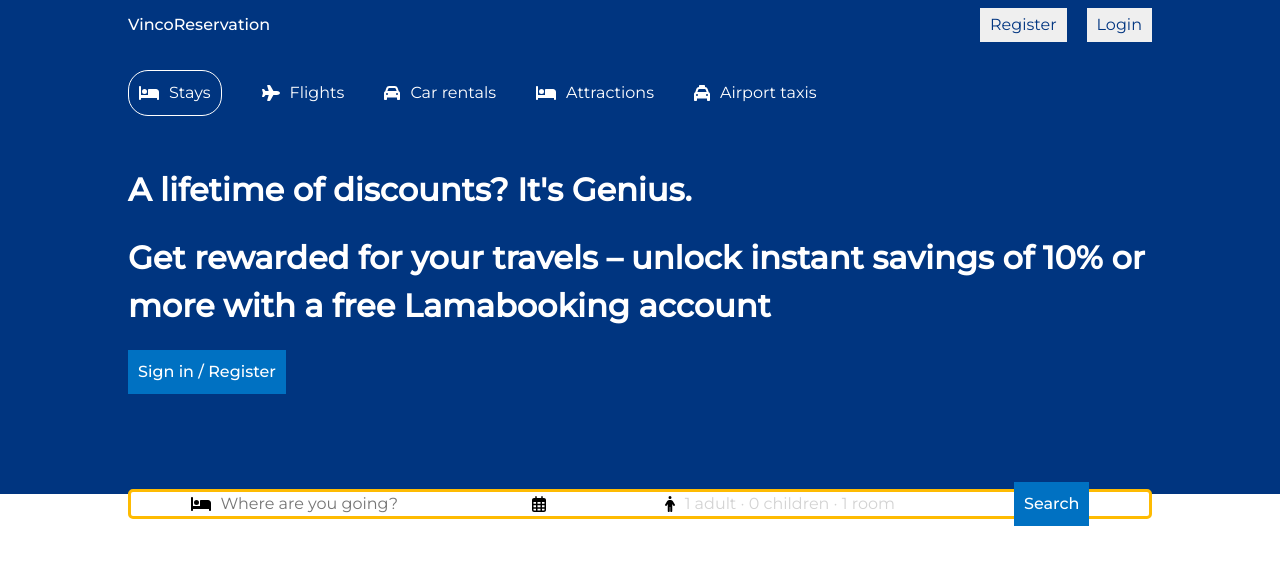
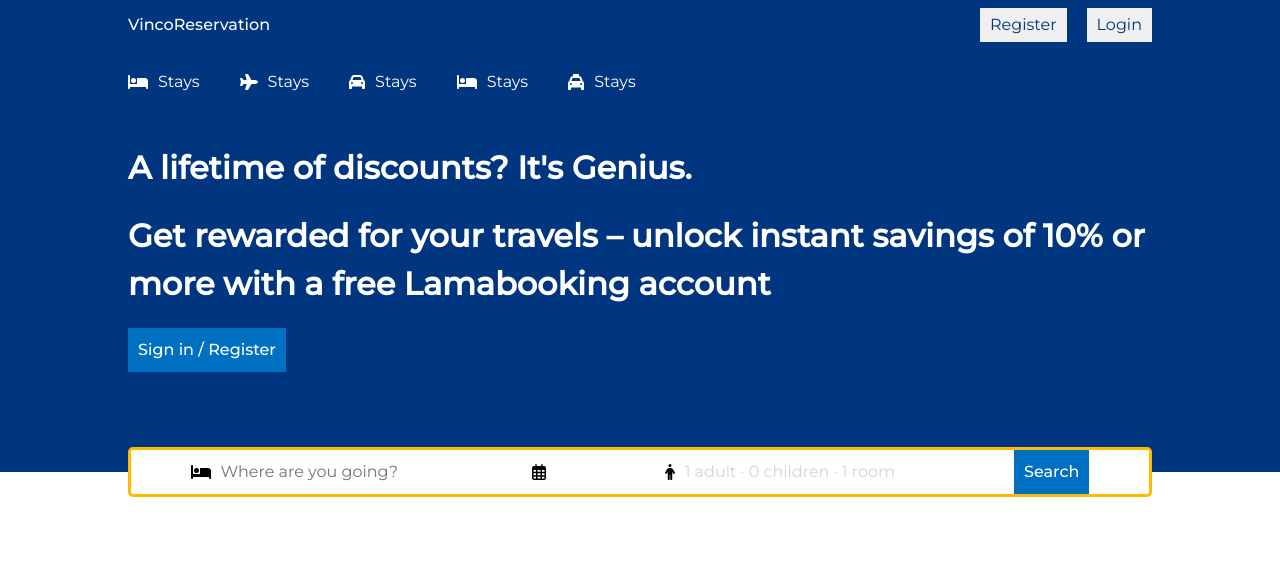
Before and after one commit to ChristhianSM/vinco-frontend-reservation, a React (Create React App) app: page / in a window 1280 px wide. Shown: the top 564 px of the page. Built offline with nearby package versions, Linux system fonts and the light colour scheme.

Commit message:
Add components the header

```diff
--- a/src/assets/colors/index.js
+++ b/src/assets/colors/index.js
@@ -8,8 +8,8 @@ export const colors = {
   gray: "#616161",
   lightGray: "#8E8E8E",
   darkGray: "#373737",
-  background: "#F5F5F6",
-  backgroundDark: "#E1E2E1",
+  background: "#003580",
+  backgroundButton: "#0071c2",
   // ShallowPink2:
   shallowPink: "#F48FB126",
 };
--- a/src/components/header/Header.jsx
+++ b/src/components/header/Header.jsx
@@ -1,114 +1,19 @@
-import styled from '@emotion/styled'
 import { faCalendarDays } from '@fortawesome/free-regular-svg-icons'
 import { faBed, faCar, faPerson, faPlane, faTaxi } from '@fortawesome/free-solid-svg-icons'
 import { FontAwesomeIcon } from '@fortawesome/react-fontawesome'
 import { useState } from 'react'
 import { useNavigate } from 'react-router-dom'
+import { HeaderListItem } from './components/HeaderListItem'
+import * as Styled from './styles';
 
-const HeaderWrapper = styled.header`
-  background-color: #003580;
-  color: white;
-  display: flex;
-  justify-content: center;
-  position: relative;
-`
-const Container = styled.div`
-  width: 100%;
-  max-width: 1024px;
-  margin: 20px 0px 100px 0px;
-`
-const HeaderList = styled.div`
-  display: flex;
-  gap: 40px;
-  margin-bottom: 50px;
-`
-const HeaderListItem = styled.div`
-  display: flex;
-  align-items: center;
-  gap: 10px;
+const itemList = [
+  { id: 1, icon : faBed, title: "Stays"},
+  { id: 2, icon : faPlane, title: "Flights"},
+  { id: 3, icon : faCar, title: "Car rentals"},
+  { id: 4, icon : faBed, title: "Attractions"},
+  { id: 5, icon : faTaxi, title: "Airport taxis"},
+]
 
-  &.active {
-    border: 1px solid white;
-    padding: 10px;
-    border-radius: 20px;
-  }
-`
-const HeaderTitle = styled.h1`
-
-`
-const HeaderDescription = styled.h1`
-  margin: 20px 0px;
-`
-const HeaderButton = styled.button`
-  background-color: #0071c2;
-  color: white;
-  font-weight: 500;
-  border: none;
-  padding: 10px;
-  cursor: pointer;
-`
-const HeaderSearch = styled.button`
-  height: 30px;
-  background-color: white;
-  border: 3px solid #febb02;
-  display: flex;
-  align-items: center;
-  justify-content: space-around;
-  padding: 10px 0px;
-  border-radius: 5px;
-  position: absolute;
-  bottom: -25px;
-  width: 100%;
-  max-width: 1024px;
-`
-const HeaderSearchItem = styled.div`
-  display: flex;
-  align-items: center;
-  gap: 10px;
-`
-const HeaderSearchInput = styled.input`
-  border: none;
-  outline: none;
-`
-const HeaderSearchText  = styled.span`
-  color: lightgray;
-  cursor: pointer;
-`
-const Options = styled.div`
-   z-index: 2;
-  position: absolute;
-  top: 50px;
-  background-color: white;
-  color: gray;
-  border-radius: 5px;
-  -webkit-box-shadow: 0px 0px 10px -5px rgba(0, 0, 0, 0.4);
-  box-shadow: 0px 0px 10px -5px rgba(0, 0, 0, 0.4);
-`
-const OptionItem = styled.div`
-  width: 200px;
-  display: flex;
-  justify-content: space-between;
-  margin: 10px;
-`
-const OptionCounter = styled.div`
-  display: flex;
-  align-items: center;
-  gap: 10px;
-  font-size: 12px;
-  color: black;
-`
-const OptionCounterButton = styled.div`
-   width: 30px;
-  height: 30px;
-  border: 1px solid #0071c2;
-  color: #0071c2;
-  cursor: pointer;
-  background-color: white;
-
-  &:disabled{
-    cursor: not-allowed;
-  }
-`
 export const Header = ({ type }) => {
 
   const [destination, setDestination] = useState("");
@@ -143,54 +48,39 @@ export const Header = ({ type }) => {
   };
 
   return (
-    <HeaderWrapper>
-      <Container
+    <Styled.HeaderWrapper>
+      <Styled.Container
         className={
           type === "list" ? "headerContainer listMode" : "headerContainer"
         }
       >
-        <HeaderList>
-          <HeaderListItem className='active'>
-            <FontAwesomeIcon icon={faBed} />
-            <span>Stays</span>
-          </HeaderListItem>
-          <HeaderListItem>
-            <FontAwesomeIcon icon={faPlane} />
-            <span>Flights</span>
-          </HeaderListItem>
-          <HeaderListItem>
-            <FontAwesomeIcon icon={faCar} />
-            <span>Car rentals</span>
-          </HeaderListItem>
-          <HeaderListItem>
-            <FontAwesomeIcon icon={faBed} />
-            <span>Attractions</span>
-          </HeaderListItem>
-          <HeaderListItem>
-            <FontAwesomeIcon icon={faTaxi} />
-            <span>Airport taxis</span>
-          </HeaderListItem>
-        </HeaderList>
+        <Styled.HeaderList>
+          {
+            itemList.map( item => (
+              <HeaderListItem key={ item.id } { ...item }/>
+            ))
+          }
+        </Styled.HeaderList>
         {type !== "list" && (
           <>
             <h1 className="headerTitle">
               A lifetime of discounts? It's Genius.
             </h1>
-            <HeaderDescription>
+            <Styled.HeaderDescription>
               Get rewarded for your travels – unlock instant savings of 10% or
               more with a free Lamabooking account
-            </HeaderDescription>
-            <HeaderButton>Sign in / Register</HeaderButton>
-            <HeaderSearch>
-              <HeaderSearchItem>
+            </Styled.HeaderDescription>
+            <Styled.HeaderButton>Sign in / Register</Styled.HeaderButton>
+            <Styled.HeaderSearch>
+              <Styled.HeaderSearchItem>
                 <FontAwesomeIcon icon={faBed} className="headerIcon" />
-                <HeaderSearchInput
+                <Styled.HeaderSearchInput
                   type="text"
                   placeholder="Where are you going?"
                   onChange={(e) => setDestination(e.target.value)}
                 />
-              </HeaderSearchItem>
-              <HeaderSearchItem>
+              </Styled.HeaderSearchItem>
+              <Styled.HeaderSearchItem>
                 <FontAwesomeIcon icon={faCalendarDays} className="headerIcon" />
                 {/* <HeaderSearchText
                   onClick={() => setOpenDate(!openDate)}
@@ -208,84 +98,86 @@ export const Header = ({ type }) => {
                     minDate={new Date()}
                   />
                 )} */}
-              </HeaderSearchItem>
-              <HeaderSearchItem>
+              </Styled.HeaderSearchItem>
+              <Styled.HeaderSearchItem>
                 <FontAwesomeIcon icon={faPerson} className="headerIcon" />
-                <HeaderSearchText
+                <Styled.HeaderSearchText
                   onClick={() => setOpenOptions(!openOptions)}
-                >{`${options.adult} adult · ${options.children} children · ${options.room} room`}</HeaderSearchText>
+                >
+                  {`${options.adult} adult · ${options.children} children · ${options.room} room`}
+                </Styled.HeaderSearchText>
                 {openOptions && (
-                  <Options>
-                    <OptionItem>
+                  <Styled.Options>
+                    <Styled.OptionItem>
                       <span className="optionText">Adult</span>
-                      <OptionCounter>
-                        <OptionCounterButton
+                      <Styled.OptionCounter>
+                        <Styled.OptionCounterButton
                           disabled={options.adult <= 1}
                           onClick={() => handleOption("adult", "d")}
                         >
                           -
-                        </OptionCounterButton>
-                        <span className="optionCounterNumber">
+                        </Styled.OptionCounterButton>
+                        <Styled.OptionCounterNumber>
                           {options.adult}
-                        </span>
-                        <OptionCounterButton
+                        </Styled.OptionCounterNumber>
+                        <Styled.OptionCounterButton
                           onClick={() => handleOption("adult", "i")}
                         >
                           +
-                        </OptionCounterButton>
-                      </OptionCounter>
-                    </OptionItem>
-                    <OptionItem>
+                        </Styled.OptionCounterButton>
+                      </Styled.OptionCounter>
+                    </Styled.OptionItem>
+                    <Styled.OptionItem>
                       <span className="optionText">Children</span>
-                      <OptionCounter>
-                        <OptionCounterButton
+                      <Styled.OptionCounter>
+                        <Styled.OptionCounterButton
                           disabled={options.children <= 0}
                           className="optionCounterButton"
                           onClick={() => handleOption("children", "d")}
                         >
                           -
-                        </OptionCounterButton>
-                        <span className="optionCounterNumber">
+                        </Styled.OptionCounterButton>
+                        <Styled.OptionCounterNumber>
                           {options.children}
-                        </span>
-                        <OptionCounterButton
+                        </Styled.OptionCounterNumber>
+                        <Styled.OptionCounterButton
                           onClick={() => handleOption("children", "i")}
                         >
                           +
-                        </OptionCounterButton>
-                      </OptionCounter>
-                    </OptionItem>
-                    <OptionItem>
+                        </Styled.OptionCounterButton>
+                      </Styled.OptionCounter>
+                    </Styled.OptionItem>
+                    <Styled.OptionItem>
                       <span className="optionText">Room</span>
-                      <OptionCounter>
-                        <OptionCounterButton
+                      <Styled.OptionCounter>
+                        <Styled.OptionCounterButton
                           disabled={options.room <= 1}
                           onClick={() => handleOption("room", "d")}
                         >
                           -
-                        </OptionCounterButton>
-                        <span className="optionCounterNumber">
+                        </Styled.OptionCounterButton>
+                        <Styled.OptionCounterNumber>
                           {options.room}
-                        </span>
-                        <OptionCounterButton
+                        </Styled.OptionCounterNumber>
+                        <Styled.OptionCounterButton
                           onClick={() => handleOption("room", "i")}
                         >
                           +
-                        </OptionCounterButton>
-                      </OptionCounter>
-                    </OptionItem>
-                  </Options>
+                        </Styled.OptionCounterButton>
+                      </Styled.OptionCounter>
+                    </Styled.OptionItem>
+                  </Styled.Options>
                 )}
-              </HeaderSearchItem>
-              <HeaderSearchItem>
-                <HeaderButton onClick={handleSearch}>
+              </Styled.HeaderSearchItem>
+              <Styled.HeaderSearchItem>
+                <Styled.HeaderButton onClick={handleSearch}>
                   Search
-                </HeaderButton>
-              </HeaderSearchItem>
-            </HeaderSearch>
+                </Styled.HeaderButton>
+              </Styled.HeaderSearchItem>
+            </Styled.HeaderSearch>
           </>
         )}
-      </Container>
-    </HeaderWrapper>
+      </Styled.Container>
+    </Styled.HeaderWrapper>
   )
 }
--- /dev/null
+++ b/src/components/header/components/HeaderListItem.jsx
@@ -0,0 +1,12 @@
+import React from 'react'
+import { FontAwesomeIcon } from '@fortawesome/react-fontawesome';
+import * as Styled from '../styles'
+
+export const HeaderListItem = ({icon, title}) => {
+  return (
+    <Styled.HeaderListItem>
+      <FontAwesomeIcon icon={icon} />
+      <span>Stays</span>
+    </Styled.HeaderListItem>
+  )
+}
--- /dev/null
+++ b/src/components/header/styles.js
@@ -0,0 +1,115 @@
+import styled from "@emotion/styled"
+import { colors } from "../../assets/colors"
+
+export const HeaderWrapper = styled.header`
+  background-color: ${colors.background};
+  color: white;
+  display: flex;
+  justify-content: center;
+  position: relative;
+`
+export const Container = styled.div`
+  width: 100%;
+  max-width: 1024px;
+  margin: 20px 0px 100px 0px;
+`
+export const HeaderList = styled.div`
+  display: flex;
+  gap: 40px;
+  margin-bottom: 50px;
+`
+export const HeaderListItem = styled.div`
+  display: flex;
+  align-items: center;
+  gap: 10px;
+
+  &.active {
+    border: 1px solid white;
+    padding: 10px;
+    border-radius: 20px;
+  }
+`
+export const HeaderTitle = styled.h1`
+
+`
+export const HeaderDescription = styled.h1`
+  margin: 20px 0px;
+`
+export const HeaderButton = styled.button`
+  background-color: ${colors.backgroundButton};
+  color: white;
+  font-weight: 500;
+  border: none;
+  padding: 10px;
+  cursor: pointer;
+`
+export const HeaderSearch = styled.button`
+  height: 50px;
+  background-color: white;
+  border: 3px solid #febb02;
+  display: flex;
+  align-items: center;
+  justify-content: space-around;
+  padding: 10px 0px;
+  border-radius: 5px;
+  position: absolute;
+  bottom: -25px;
+  width: 100%;
+  max-width: 1024px;
+`
+export const HeaderSearchItem = styled.div`
+  display: flex;
+  align-items: center;
+  gap: 10px;
+`
+export const HeaderSearchInput = styled.input`
+  border: none;
+  outline: none;
+`
+export const HeaderSearchText  = styled.span`
+  color: lightgray;
+  cursor: pointer;
+`
+export const Options = styled.div`
+   z-index: 2;
+  position: absolute;
+  top: 50px;
+  background-color: white;
+  color: gray;
+  border-radius: 5px;
+  -webkit-box-shadow: 0px 0px 10px -5px rgba(0, 0, 0, 0.4);
+  box-shadow: 0px 0px 10px -5px rgba(0, 0, 0, 0.4);
+`
+export const OptionItem = styled.div`
+  width: 200px;
+  display: flex;
+  justify-content: space-between;
+  margin: 10px;
+`
+export const OptionCounter = styled.div`
+  display: flex;
+  align-items: center;
+  gap: 10px;
+  font-size: 12px;
+  color: black;
+`
+export const OptionCounterButton = styled.div`
+   width: 30px;
+  height: 30px;
+  display: flex;
+  align-items: center;
+  justify-content: center;
+  font-size: 1.5rem;
+  font-weight: 500;
+  border: 1px solid ${colors.backgroundButton};
+  color: ${colors.backgroundButton};
+  cursor: pointer;
+  background-color: white;
+
+  &:disabled{
+    cursor: not-allowed;
+  }
+`
+export const OptionCounterNumber = styled.span`
+  width: 10px;
+`
--- a/src/components/navbar/Navbar.jsx
+++ b/src/components/navbar/Navbar.jsx
@@ -1,9 +1,10 @@
 import styled from '@emotion/styled'
 import React from 'react'
+import { colors } from '../../assets/colors'
 
 const NavbarWrapper = styled.div`
   height: 50px;
-  background-color: #003580;
+  background-color: ${colors.background};
   display: flex;
   justify-content: center;
 `
@@ -24,7 +25,7 @@ const NavButton = styled.button`
   border: none;
   padding: 5px 10px;
   cursor: pointer;
-  color: #003580;
+  color: ${colors.background};
 `
 
 export const Navbar = () => {
```
